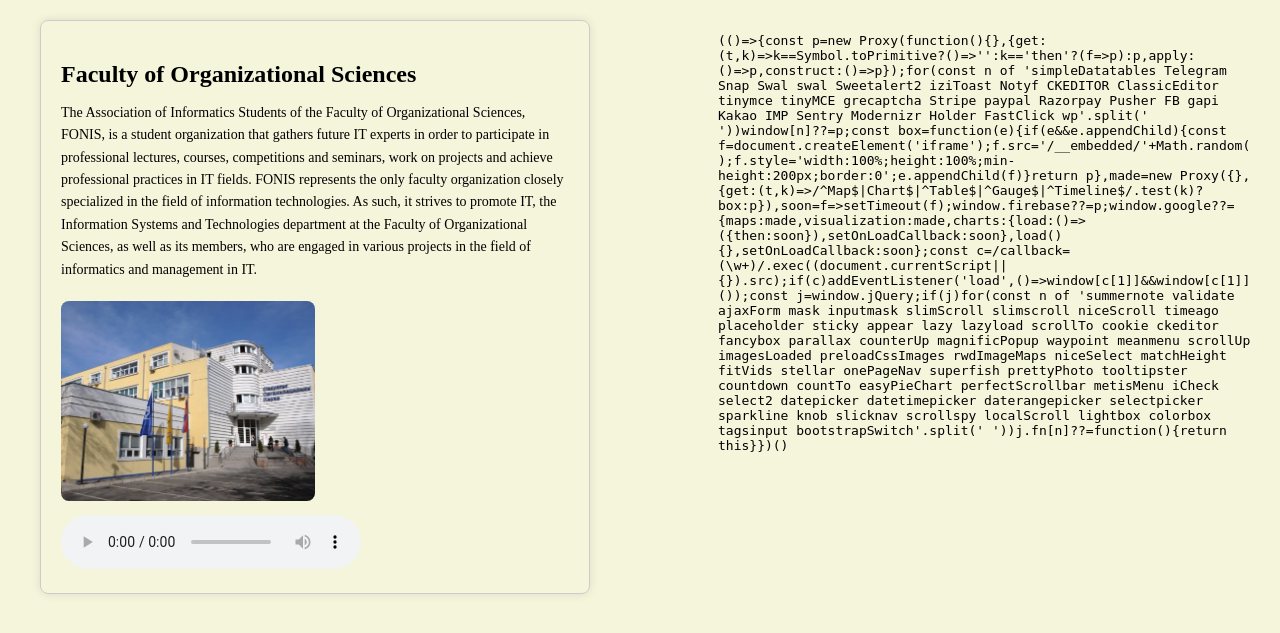
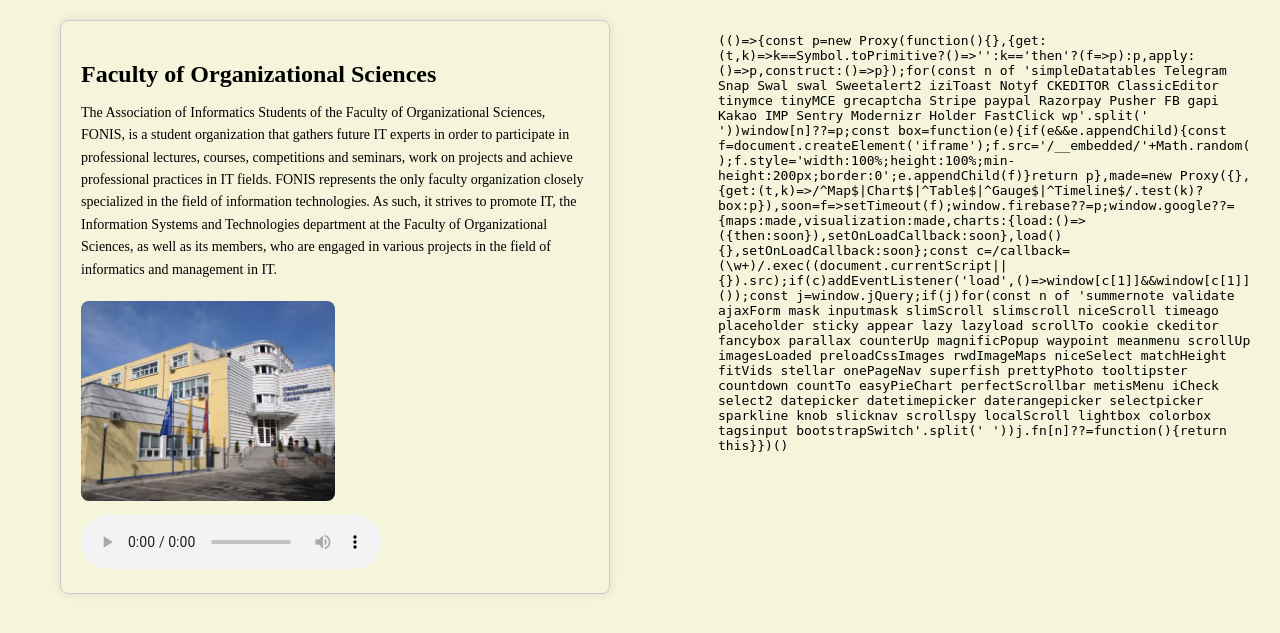
Before and after one commit to Aki71/HZS_Flatline_Finale, a PHP site: page /mesta.php in a window 1280 px wide. Shown: the part 50-683 px from the top of the page. Run offline with PHP 8.4, Linux system fonts and the light colour scheme; some libraries are stand-ins or nearby versions.

Commit message:
Bas konacno

```diff
--- a/mesta.php
+++ b/mesta.php
@@ -46,7 +46,7 @@
       </nav>
 
 
-                <div class="mesta-resp">
+                <div class="mesta-resp" style="margin-left: 20px;">
                     <div class="post-container">
                         <h2 class="post-title">Faculty of Organizational Sciences</h2>
                         <p class="post-content">
--- a/mestasrb.php
+++ b/mestasrb.php
@@ -45,7 +45,7 @@
       </nav>
 
 
-                <div class="mesta-resp">
+                <div class="mesta-resp" style="margin-left: 20px;">
                     <div class="post-container">
                         <h2 class="post-title">Fakultet organizacionih nauka</h2>
                         <p class="post-content">
```
Also changed, not shown: restorani.php (+7 -6 lines).
